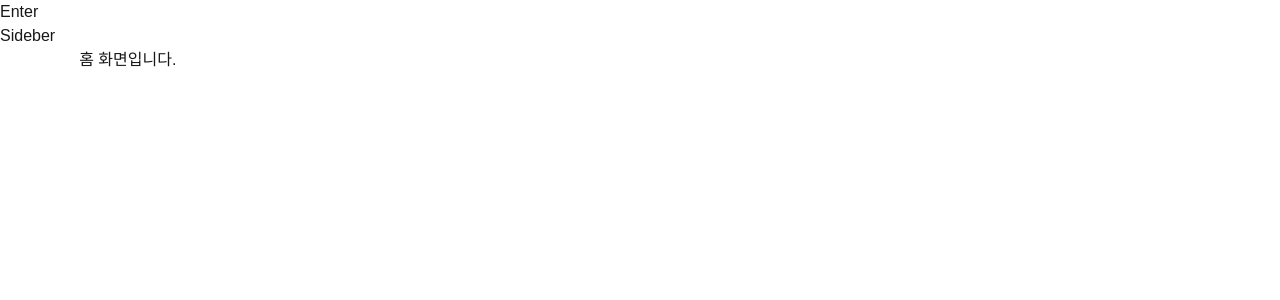
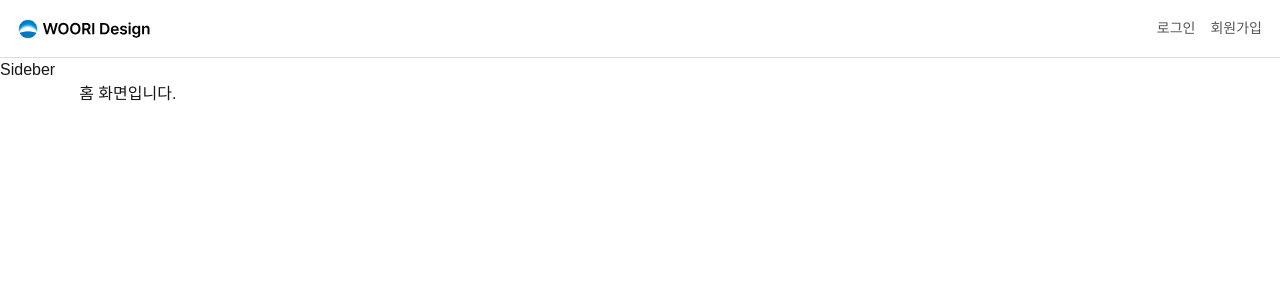
Before and after one commit to woori-design/front-woori-design-web, a Next.js app: page / in a window 1280 px wide. Shown: the top 300 px of the page. Built offline with nearby package versions, Linux system fonts and the light colour scheme.

Commit message:
feat: Header 구현

```diff
--- a/components/layout/Header.tsx
+++ b/components/layout/Header.tsx
@@ -1,3 +1,75 @@
-const Header = () => <div>Enter</div>;
+'use client';
+
+import React, { useState } from 'react';
+import Link from 'next/link';
+
+const Header = () => {
+  const [isLoggedIn, setIsLoggedIn] = useState(false);
+
+  const handleLogin = () => setIsLoggedIn(true);
+  const handleLogout = () => setIsLoggedIn(false);
+
+  return (
+    <header
+      style={{
+        display: 'flex',
+        justifyContent: 'space-between',
+        alignItems: 'center',
+        padding: '18px',
+        borderBottom: '1px solid #ddd',
+      }}
+    >
+      <Link href="/" style={{ display: 'flex', alignItems: 'center' }}>
+        <img
+          src="/Logo.svg"
+          alt="WOORI Design Logo"
+          style={{
+            width: 'auto',
+            height: '20px',
+          }}
+        />
+      </Link>
+
+      <nav style={{ display: 'flex', gap: '15px' }}>
+        {isLoggedIn ? (
+          <>
+            {/* 로그인 상태 */}
+            <Link href="/mypage" style={linkStyle}>
+              마이페이지
+            </Link>
+            <button onClick={handleLogout} style={buttonStyle}>
+              로그아웃
+            </button>
+          </>
+        ) : (
+          <>
+            {/* 비로그인 상태 */}
+            <Link href="/login" style={linkStyle}>
+              로그인
+            </Link>
+            <Link href="/signup" style={linkStyle}>
+              회원가입
+            </Link>
+          </>
+        )}
+      </nav>
+    </header>
+  );
+};
+
+// 스타일 객체
+const linkStyle = {
+  textDecoration: 'none',
+  color: '#555',
+  fontSize: '14px',
+};
+
+const buttonStyle = {
+  backgroundColor: 'transparent',
+  border: 'none',
+  color: '#555',
+  fontSize: '14px',
+  cursor: 'pointer',
+};
 
 export default Header;
```
Also changed, not shown: public/Logo.svg (added).
